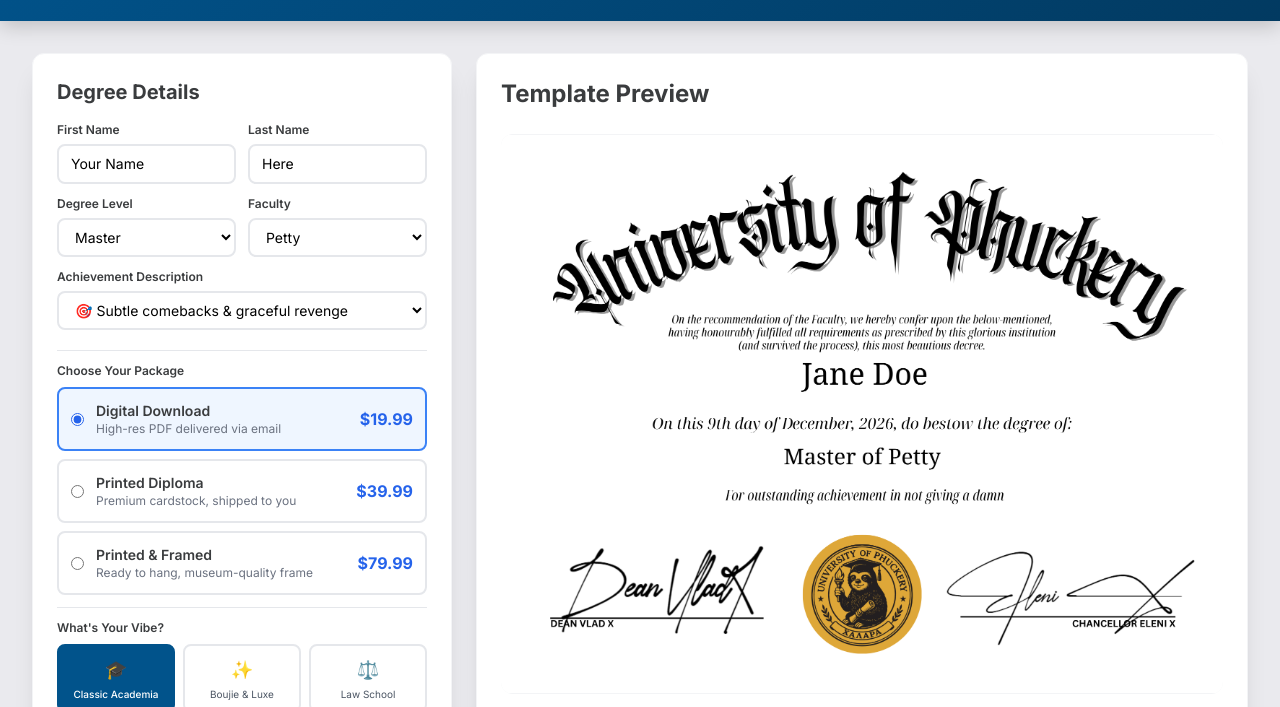
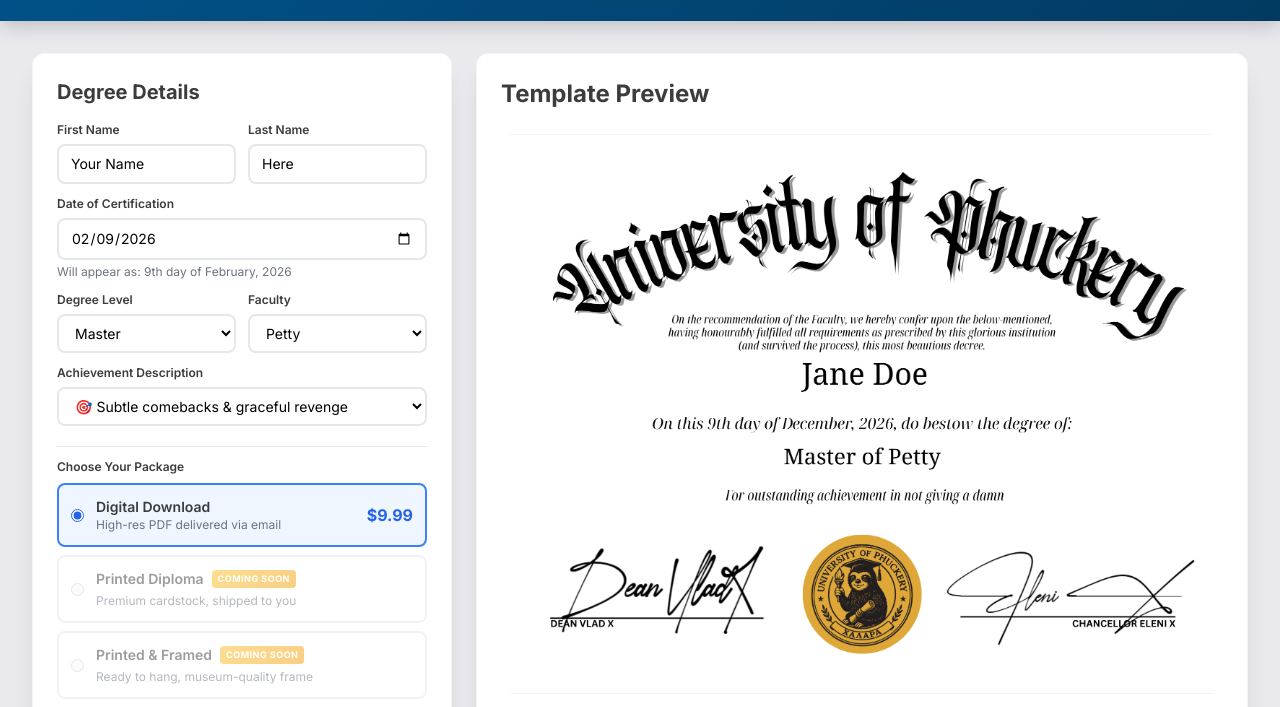
Before and after one commit to MarFun24/phuckeryu, a website: page public/index.html in a window 1280 px wide. Shown: the part 87-794 px from the top of the page. Drawn offline with nearby package versions, Linux system fonts and the light colour scheme.

Commit message:
Update index.html

```diff
--- a/public/index.html
+++ b/public/index.html
@@ -148,6 +148,32 @@
       50% { transform: scale(1.1); }
       100% { transform: scale(1); }
     }
+
+    /* Date Input Styling */
+    input[type="date"] {
+      position: relative;
+      background: white;
+    }
+    input[type="date"]::-webkit-calendar-picker-indicator {
+      cursor: pointer;
+    }
+
+    /* Disabled/Coming Soon Styles */
+    .price-option.disabled {
+      opacity: 0.5;
+      cursor: not-allowed !important;
+      pointer-events: none;
+    }
+    .coming-soon-badge {
+      background: linear-gradient(135deg, #fbbf24 0%, #f59e0b 100%);
+      color: white;
+      font-size: 9px;
+      font-weight: 700;
+      padding: 2px 6px;
+      border-radius: 4px;
+      text-transform: uppercase;
+      letter-spacing: 0.5px;
+    }
   </style>
 </head>
 <body style="background-color: #EAEAEE; min-height: 100vh;">
@@ -176,6 +202,12 @@
               <label class="block text-xs font-semibold mb-1.5" style="color: #3A3C3E;">Last Name</label>
               <input type="text" id="lastName" value="Here" class="form-input w-full px-3 py-2 text-sm border-2 border-gray-200 rounded-lg focus:ring-2 focus:ring-blue-200 focus:border-blue-400 transition-all">
             </div>
+          </div>
+
+          <div>
+            <label class="block text-xs font-semibold mb-1.5" style="color: #3A3C3E;">Date of Certification</label>
+            <input type="date" id="certificationDate" class="form-input w-full px-3 py-2 text-sm border-2 border-gray-200 rounded-lg focus:ring-2 focus:ring-blue-200 focus:border-blue-400 transition-all">
+            <div class="text-xs text-gray-500 mt-1" id="datePreview"></div>
           </div>
 
           <div class="grid grid-cols-2 gap-3">
@@ -229,29 +261,33 @@
           <div class="pt-3 border-t border-gray-200">
             <label class="block text-xs font-semibold mb-2" style="color: #3A3C3E;">Choose Your Package</label>
             <div class="space-y-2" id="priceTiers">
-              <label class="flex items-center p-3 rounded-lg border-2 border-gray-200 cursor-pointer hover:border-blue-300 transition-all has-[:checked]:border-blue-500 has-[:checked]:bg-blue-50">
-                <input type="radio" name="priceTier" value="digital" data-price="19.99" data-label="Digital Download" class="mr-3 accent-blue-600" checked>
+              <label class="price-option flex items-center p-3 rounded-lg border-2 border-gray-200 cursor-pointer hover:border-blue-300 transition-all has-[:checked]:border-blue-500 has-[:checked]:bg-blue-50">
+                <input type="radio" name="priceTier" value="digital" data-price="9.99" data-label="Digital Download" class="mr-3 accent-blue-600" checked>
                 <div class="flex-1">
                   <div class="font-semibold text-sm" style="color: #3A3C3E;">Digital Download</div>
                   <div class="text-xs text-gray-500">High-res PDF delivered via email</div>
                 </div>
-                <div class="font-bold text-blue-600">$19.99</div>
+                <div class="font-bold text-blue-600">$9.99</div>
               </label>
-              <label class="flex items-center p-3 rounded-lg border-2 border-gray-200 cursor-pointer hover:border-blue-300 transition-all has-[:checked]:border-blue-500 has-[:checked]:bg-blue-50">
-                <input type="radio" name="priceTier" value="printed" data-price="39.99" data-label="Printed Diploma" class="mr-3 accent-blue-600">
+              <label class="price-option disabled flex items-center p-3 rounded-lg border-2 border-gray-200 cursor-not-allowed">
+                <input type="radio" name="priceTier" value="printed" data-price="39.99" data-label="Printed Diploma" class="mr-3 accent-blue-600" disabled>
                 <div class="flex-1">
-                  <div class="font-semibold text-sm" style="color: #3A3C3E;">Printed Diploma</div>
+                  <div class="flex items-center gap-2 mb-1">
+                    <div class="font-semibold text-sm" style="color: #3A3C3E;">Printed Diploma</div>
+                    <span class="coming-soon-badge">Coming Soon</span>
+                  </div>
                   <div class="text-xs text-gray-500">Premium cardstock, shipped to you</div>
                 </div>
-                <div class="font-bold text-blue-600">$39.99</div>
               </label>
-              <label class="flex items-center p-3 rounded-lg border-2 border-gray-200 cursor-pointer hover:border-blue-300 transition-all has-[:checked]:border-blue-500 has-[:checked]:bg-blue-50">
-                <input type="radio" name="priceTier" value="framed" data-price="79.99" data-label="Printed & Framed" class="mr-3 accent-blue-600">
+              <label class="price-option disabled flex items-center p-3 rounded-lg border-2 border-gray-200 cursor-not-allowed">
+                <input type="radio" name="priceTier" value="framed" data-price="79.99" data-label="Printed & Framed" class="mr-3 accent-blue-600" disabled>
                 <div class="flex-1">
-                  <div class="font-semibold text-sm" style="color: #3A3C3E;">Printed & Framed</div>
+                  <div class="flex items-center gap-2 mb-1">
+                    <div class="font-semibold text-sm" style="color: #3A3C3E;">Printed & Framed</div>
+                    <span class="coming-soon-badge">Coming Soon</span>
+                  </div>
                   <div class="text-xs text-gray-500">Ready to hang, museum-quality frame</div>
                 </div>
-                <div class="font-bold text-blue-600">$79.99</div>
               </label>
             </div>
           </div>
@@ -292,7 +328,7 @@
 
           <!-- PURCHASE BUTTON -->
           <button id="checkoutBtn" class="w-full font-bold py-3 px-4 text-sm rounded-lg transition-all duration-200 text-white hover:opacity-90 shadow-lg mt-3" style="background: linear-gradient(135deg, #01538B 0%, #023a61 100%);">
-            Purchase for $19.99
+            Purchase for $9.99
           </button>
           <p class="text-gray-500 text-xs mt-2 text-center">Click a style to preview your diploma</p>
         </div>
@@ -346,7 +382,7 @@
               <svg class="w-5 h-5" fill="none" stroke="currentColor" viewBox="0 0 24 24"><path stroke-linecap="round" stroke-linejoin="round" stroke-width="2" d="M6 18L18 6M6 6l12 12"></path></svg>
             </button>
           </div>
-          <div class="text-3xl font-bold" id="modalPrice">$19.99</div>
+          <div class="text-3xl font-bold" id="modalPrice">$9.99</div>
         </div>
 
         <div class="p-6">
@@ -378,7 +414,7 @@
             </div>
 
             <button type="submit" class="stripe-btn" id="payBtn">
-              Pay <span id="payBtnPrice">$19.99</span>
+              Pay <span id="payBtnPrice">$9.99</span>
             </button>
           </form>
         </div>
@@ -414,6 +450,46 @@
     const previewEmpty = document.getElementById('previewEmpty');
     const achievementSelect = document.getElementById('achievementSelect');
     const achievementCustom = document.getElementById('achievementCustom');
+    const certificationDate = document.getElementById('certificationDate');
+    const datePreview = document.getElementById('datePreview');
+
+    // ===========================================
+    // DATE FORMATTING
+    // ===========================================
+    function formatDate(dateString) {
+      if (!dateString) return '';
+
+      const date = new Date(dateString);
+      const day = date.getDate();
+      const month = date.toLocaleString('en-US', { month: 'long' });
+      const year = date.getFullYear();
+
+      // Add ordinal suffix (st, nd, rd, th)
+      const suffix = (day) => {
+        if (day > 3 && day < 21) return 'th';
+        switch (day % 10) {
+          case 1: return 'st';
+          case 2: return 'nd';
+          case 3: return 'rd';
+          default: return 'th';
+        }
+      };
+
+      return `${day}${suffix(day)} day of ${month}, ${year}`;
+    }
+
+    // Set today's date as default
+    const today = new Date().toISOString().split('T')[0];
+    certificationDate.value = today;
+    datePreview.textContent = `Will appear as: ${formatDate(today)}`;
+
+    certificationDate.addEventListener('change', function() {
+      if (this.value) {
+        datePreview.textContent = `Will appear as: ${formatDate(this.value)}`;
+      } else {
+        datePreview.textContent = '';
+      }
+    });
 
     // ===========================================
     // STYLE SWITCHING
@@ -468,8 +544,8 @@
       });
     });
 
-    // Price tier updates
-    document.querySelectorAll('input[name="priceTier"]').forEach(input => {
+    // Price tier updates (only fires for enabled options)
+    document.querySelectorAll('input[name="priceTier"]:not([disabled])').forEach(input => {
       input.addEventListener('change', () => {
         const price = input.dataset.price;
         checkoutBtn.textContent = `Purchase for $${price}`;
@@ -513,7 +589,7 @@
         document.getElementById('checkoutFormState').classList.add('hidden');
         document.getElementById('successState').classList.remove('hidden');
         payBtn.disabled = false;
-        payBtn.innerHTML = 'Pay <span id="payBtnPrice">$19.99</span>';
+        payBtn.innerHTML = 'Pay <span id="payBtnPrice">$9.99</span>';
       }, 2000);
     });
 
```
